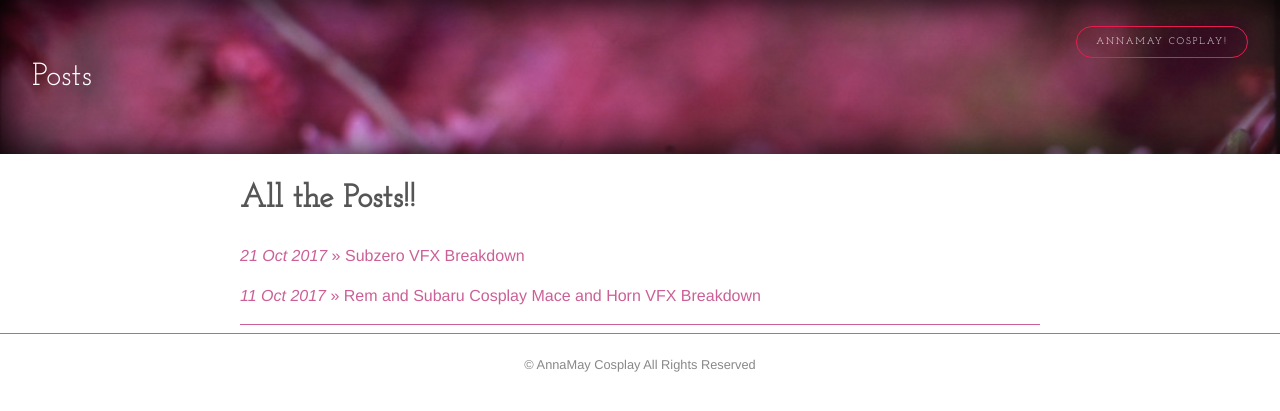
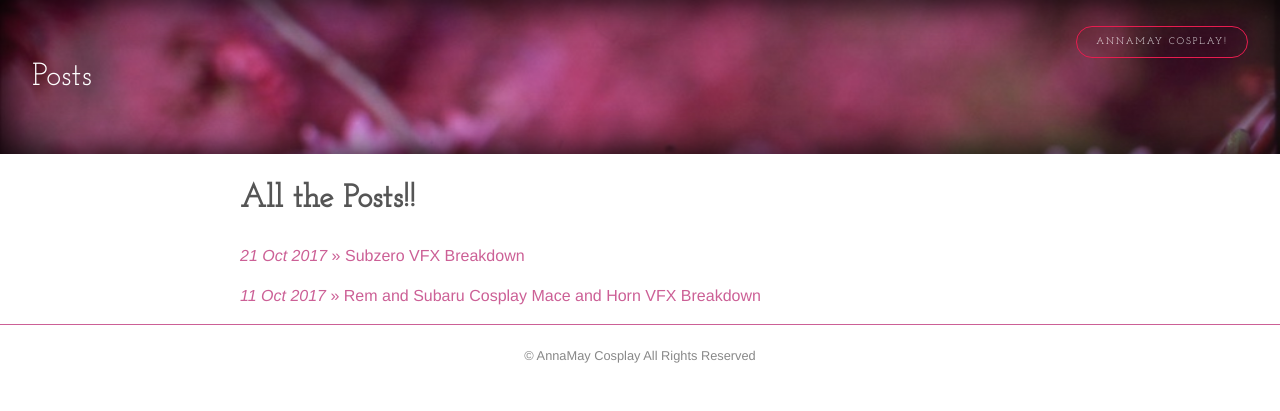
Before and after one commit to annamay8/annamay8.github.io, a Jekyll site: the page built from posts.html, in a window 1280 px wide. Shown: the top 411 px of the page. Built offline with Jekyll 4.4.1, drawn with Linux system fonts in a browser that asks for light colours; comment, search, counter and statistics services are not loaded.

Commit message:
Update posts.html

```diff
--- a/posts.html
+++ b/posts.html
@@ -9,9 +9,12 @@
 <main>
   <h1>All the Posts!!</h1>
   {% for post in site.posts %}
-  <p><a href="{{ post.url }}"><i>{{ post.date | date_to_string }}</i> &raquo; {{ post.title }}</a></p>
+  <p>
+    <a href="{{ post.url }}"><i>{{ post.date | date_to_string }}</i> &raquo; {{ post.title }}</a>
+    <a href="{{ post.url }}#disqus_thread" style="float:right;"></a>
+  </p>
   {% endfor %}
-  <hr/>
+
   <script async src="//pagead2.googlesyndication.com/pagead/js/adsbygoogle.js"></script>
   <!-- bottom page -->
   <ins class="adsbygoogle"
```
